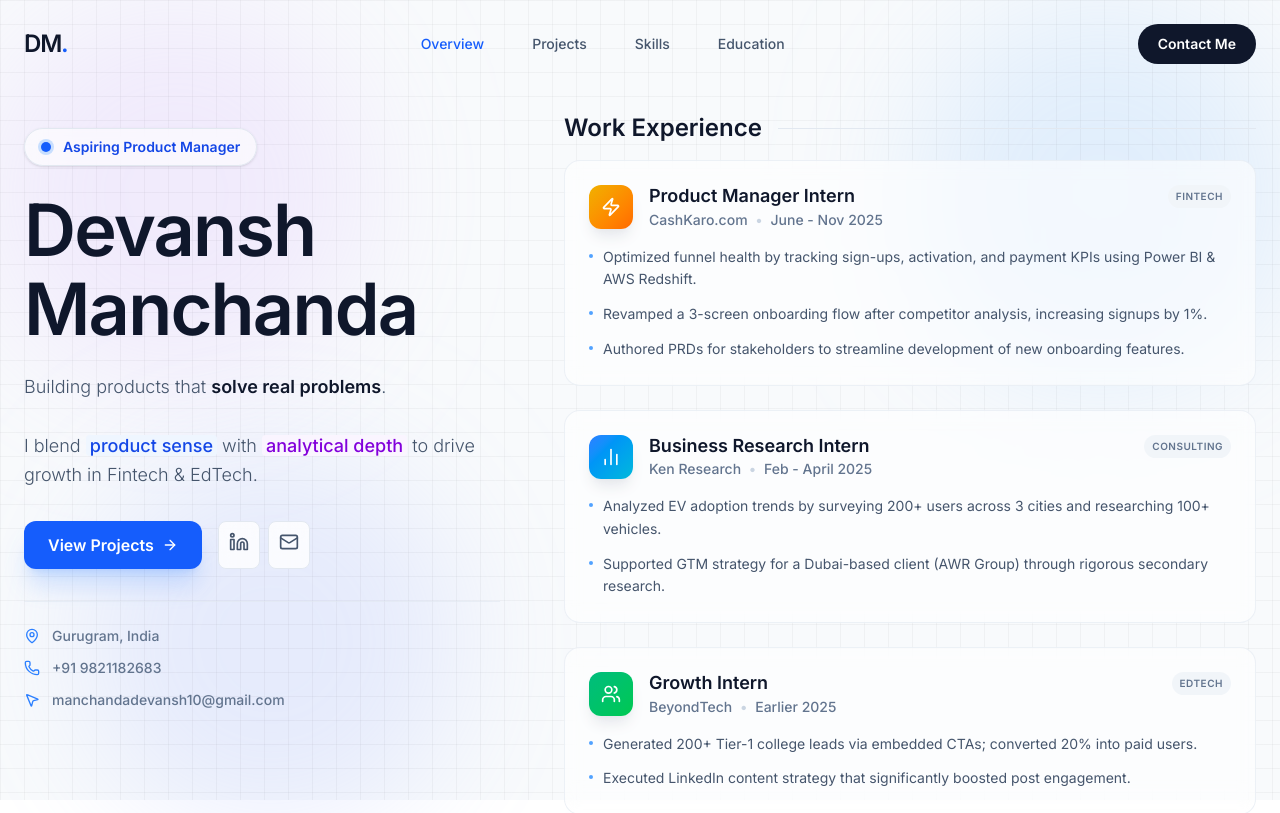
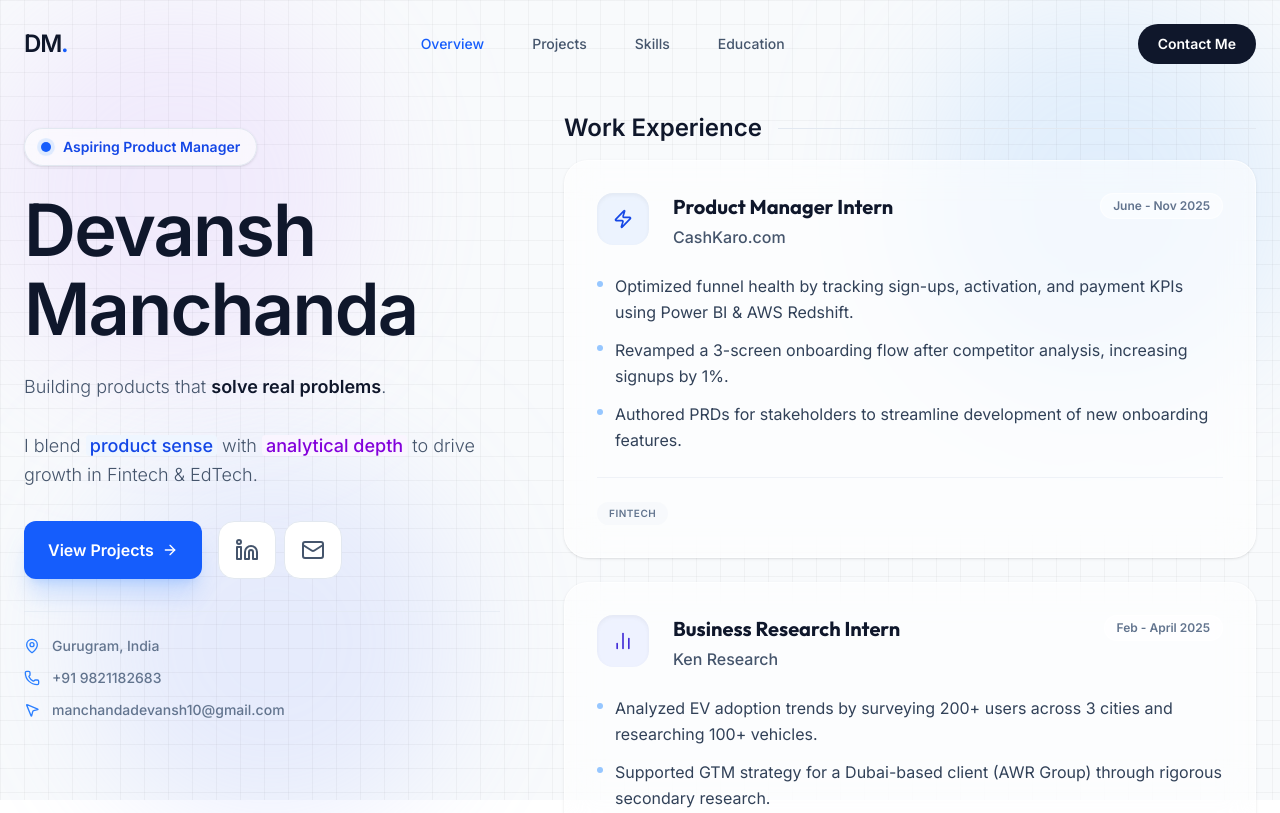
Before and after one commit to devanshmanchanda10/DevanshM_Portfolio, a React (Vite) app: page / in a window 1280 px wide. Shown: the top 813 px of the page. Built offline with nearby package versions, Linux system fonts and the light colour scheme.

Commit message:
Refine icons to professional style and add LinkedIn link

```diff
--- a/src/Portfolio.jsx
+++ b/src/Portfolio.jsx
@@ -138,8 +138,8 @@ const Portfolio = () => {
                 </button>
 
                 <div className="flex gap-2">
-                  <SocialIcon href="https://www.linkedin.com/in/devansh-manchanda-dm1111/" icon={<Linkedin size={20} />} label="LinkedIn" />
-                  <SocialIcon href="mailto:manchandadevansh10@gmail.com" icon={<Mail size={20} />} label="Email" />
+                  <SocialIcon href="https://www.linkedin.com/in/devansh-manchanda-dm1111/" icon={<Linkedin size={24} />} label="LinkedIn" />
+                  <SocialIcon href="mailto:manchandadevansh10@gmail.com" icon={<Mail size={24} />} label="Email" />
                 </div>
               </div>
 
@@ -162,8 +162,8 @@ const Portfolio = () => {
                 company="CashKaro.com"
                 period="June - Nov 2025"
                 type="Fintech"
-                gradient="from-yellow-500 to-orange-500"
-                icon={<Zap className="w-5 h-5 text-white" />}
+                color="blue"
+                icon={<Zap className="w-5 h-5" />}
                 achievements={[
                   "Optimized funnel health by tracking sign-ups, activation, and payment KPIs using Power BI & AWS Redshift.",
                   "Revamped a 3-screen onboarding flow after competitor analysis, increasing signups by 1%.",
@@ -176,8 +176,8 @@ const Portfolio = () => {
                 company="Ken Research"
                 period="Feb - April 2025"
                 type="Consulting"
-                gradient="from-blue-500 to-cyan-500"
-                icon={<BarChart2 className="w-5 h-5 text-white" />}
+                color="indigo"
+                icon={<BarChart2 className="w-5 h-5" />}
                 achievements={[
                   "Analyzed EV adoption trends by surveying 200+ users across 3 cities and researching 100+ vehicles.",
                   "Supported GTM strategy for a Dubai-based client (AWR Group) through rigorous secondary research."
@@ -189,8 +189,8 @@ const Portfolio = () => {
                 company="BeyondTech"
                 period="Earlier 2025"
                 type="EdTech"
-                gradient="from-emerald-500 to-green-500"
-                icon={<Users className="w-5 h-5 text-white" />}
+                color="emerald"
+                icon={<Users className="w-5 h-5" />}
                 achievements={[
                   "Generated 200+ Tier-1 college leads via embedded CTAs; converted 20% into paid users.",
                   "Executed LinkedIn content strategy that significantly boosted post engagement."
@@ -333,7 +333,7 @@ const Portfolio = () => {
           <h2 className="text-3xl font-bold text-white mb-6">Let's build something great together.</h2>
           <div className="flex justify-center gap-8 mb-10">
             <a href="mailto:manchandadevansh10@gmail.com" className="hover:text-white hover:underline decoration-blue-500 underline-offset-4 transition-all">Email</a>
-            <a href="#" className="hover:text-white hover:underline decoration-blue-500 underline-offset-4 transition-all">LinkedIn</a>
+            <a href="https://www.linkedin.com/in/devansh-manchanda-dm1111/" target="_blank" rel="noopener noreferrer" className="hover:text-white hover:underline decoration-blue-500 underline-offset-4 transition-all">LinkedIn</a>
             <a href="https://drive.google.com/file/d/1p_kU5biULGlgfkJzWTMwharAo3bevFde/view?usp=sharing" target="_blank" rel="noopener noreferrer" className="hover:text-white hover:underline decoration-blue-500 underline-offset-4 transition-all">Resume</a>
           </div>
           <p className="text-slate-600 text-sm">
@@ -353,7 +353,7 @@ const SocialIcon = ({ href, icon, label }) => (
     target="_blank"
     rel="noopener noreferrer"
     aria-label={label}
-    className="p-2.5 bg-white/80 backdrop-blur-sm border border-slate-200 rounded-lg text-slate-600 hover:text-blue-600 hover:border-blue-300 hover:shadow-md transition-all transform hover:-translate-y-0.5"
+    className="p-4 bg-white border border-slate-200 rounded-2xl text-slate-600 hover:text-blue-600 hover:border-blue-200 hover:shadow-lg hover:shadow-blue-500/10 transition-all hover:-translate-y-1"
   >
     {icon}
   </a>
@@ -366,32 +366,43 @@ const SectionHeader = ({ title, subtitle }) => (
   </div>
 );
 
-const ExperienceCard = ({ role, company, period, type, achievements, icon, gradient }) => (
-  <div className="group relative bg-white/60 backdrop-blur-sm p-6 rounded-2xl border border-slate-200/60 hover:border-blue-300/50 hover:bg-white hover:shadow-xl hover:shadow-blue-900/5 transition-all duration-300">
-    <div className="flex justify-between items-start mb-4">
-      <div className="flex items-center gap-4">
-        <div className={`p-3 rounded-xl bg-gradient-to-br ${gradient} shadow-lg shadow-gray-200`}>
+const ExperienceCard = ({ role, company, period, type, achievements, icon, color }) => {
+  const colorClasses = {
+    blue: 'bg-blue-100/50 text-blue-700',
+    indigo: 'bg-indigo-100/50 text-indigo-700',
+    emerald: 'bg-emerald-100/50 text-emerald-700',
+  };
+
+  return (
+    <div className="group relative bg-white/60 backdrop-blur-lg p-8 rounded-3xl border border-white/60 hover:border-blue-300/50 shadow-sm hover:shadow-xl hover:shadow-blue-900/10 transition-all duration-300 hover:-translate-y-1">
+      <div className="flex flex-col md:flex-row md:items-start gap-6 mb-6">
+        <div className={`p-4 rounded-2xl ${colorClasses[color]} group-hover:scale-110 transition-transform duration-300 shadow-inner`}>
           {icon}
         </div>
+        <div className="flex-1">
+          <div className="flex flex-wrap justify-between items-start gap-2">
             <div>
-          <h3 className="text-lg font-bold text-slate-900 leading-tight">{role}</h3>
-          <div className="text-slate-500 font-medium text-sm mt-0.5">
-            {company} <span className="text-slate-300 mx-1">•</span> {period}
+              <h3 className="font-display text-xl font-bold text-slate-900">{role}</h3>
+              <div className="text-slate-600 font-medium mt-1">{company}</div>
+            </div>
+            <span className="text-xs font-bold px-3 py-1 bg-white/50 border border-white/60 text-slate-500 rounded-full">{period}</span>
           </div>
         </div>
       </div>
-      <span className="text-[10px] font-bold px-2 py-1 bg-slate-100 text-slate-500 rounded-full uppercase tracking-wider hidden sm:block">{type}</span>
-    </div>
-    <ul className="space-y-3">
+      <ul className="space-y-3 mb-6">
         {achievements.map((item, idx) => (
-        <li key={idx} className="flex items-start text-slate-600 text-sm leading-relaxed">
-          <span className="mt-2 mr-2.5 w-1 h-1 bg-blue-400 rounded-full flex-shrink-0" />
+          <li key={idx} className="flex items-start text-slate-700 leading-relaxed text-sm md:text-base">
+            <span className="mt-2 mr-3 w-1.5 h-1.5 bg-blue-400/60 rounded-full flex-shrink-0 group-hover:bg-blue-600 transition-colors" />
             {item}
           </li>
         ))}
       </ul>
+      <div className="pt-6 border-t border-slate-200/50 flex items-center justify-between">
+        <span className="text-[10px] font-bold px-3 py-1 bg-slate-100/50 text-slate-500 rounded-full uppercase tracking-wider">{type}</span>
+      </div>
     </div>
   );
+};
 
 const ProjectCard = ({ title, tags, description, metrics, link }) => (
   <div className="bg-white/80 backdrop-blur-sm p-8 rounded-2xl border border-slate-200 hover:border-blue-400 transition-all shadow-sm hover:shadow-xl hover:shadow-blue-900/5 group h-full flex flex-col">
```
Lines whose indentation alone changed are shown as unchanged.
